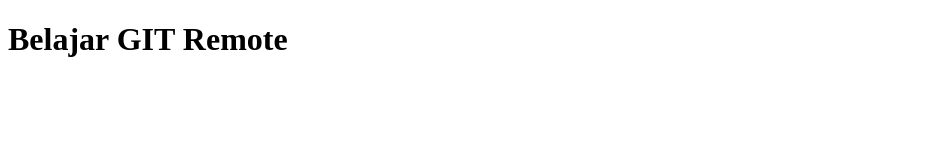
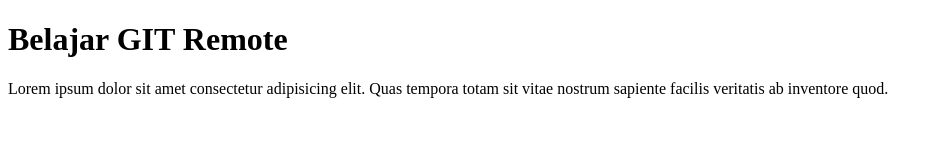
Before and after one commit to Kincil/belajar-github, a plain HTML site: page index.html in a window 1280 px wide. Shown: the whole page, without its empty margins (0-943 px from the left). Drawn offline with Linux system fonts and the light colour scheme.

Commit message:
menambahkan paragraph

```diff
--- a/index.html
+++ b/index.html
@@ -7,5 +7,6 @@
   </head>
   <body>
     <h1>Belajar GIT Remote</h1>
+    <p>Lorem ipsum dolor sit amet consectetur adipisicing elit. Quas tempora totam sit vitae nostrum sapiente facilis veritatis ab inventore quod.</p>
   </body>
 </html>
```
